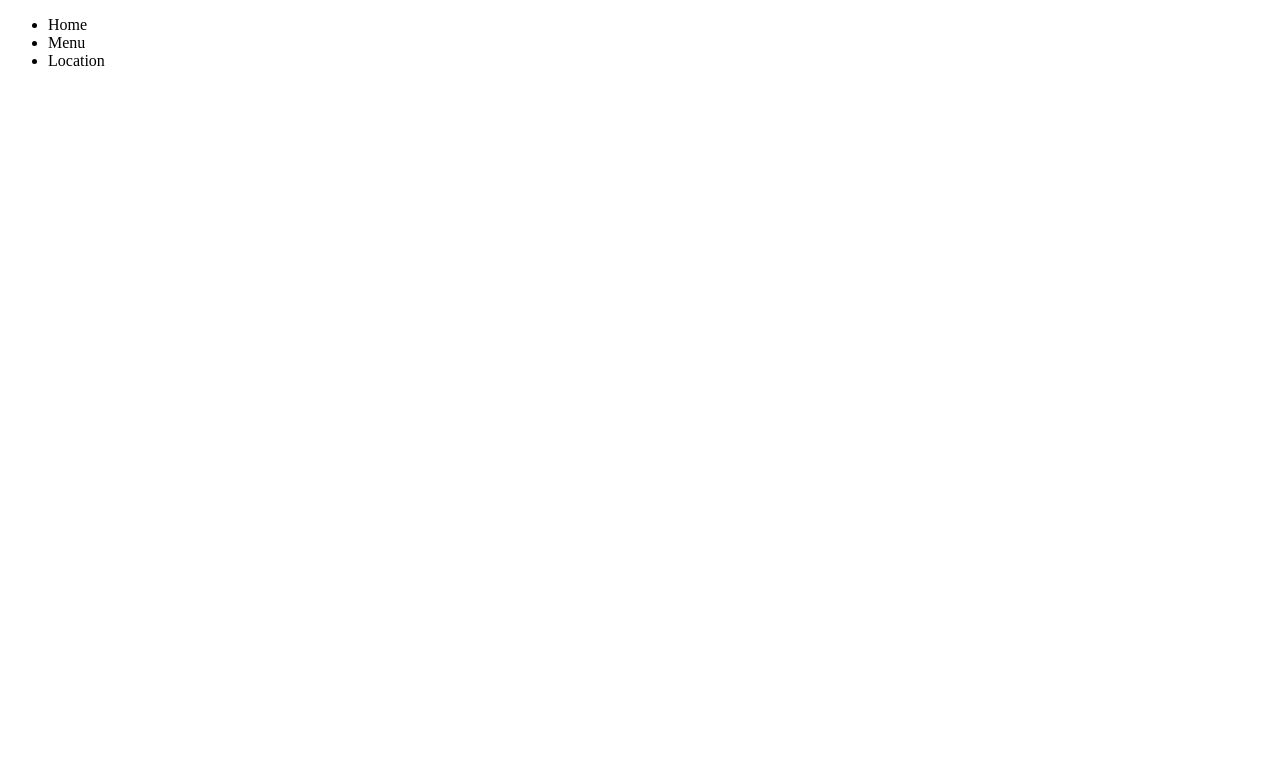
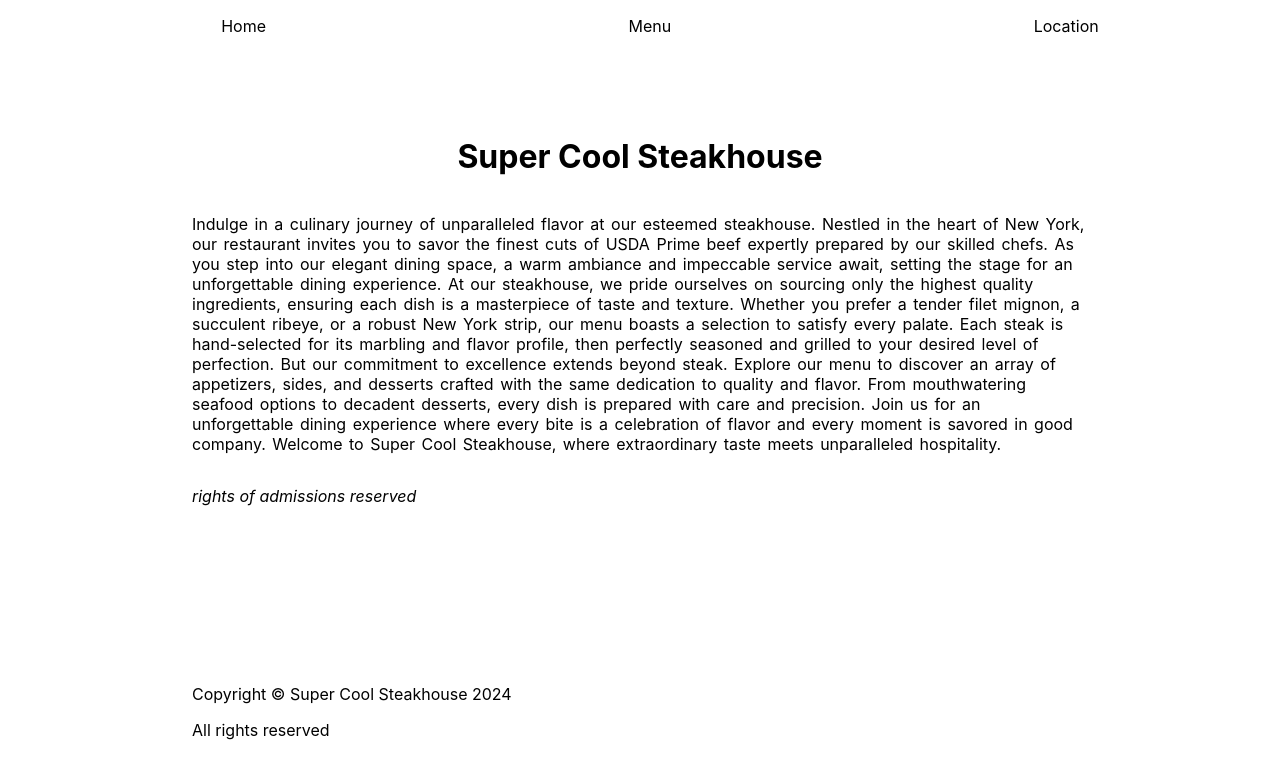
Before and after one commit to huzefazaheer/restaurant-page, a website built with webpack: page dist/index.html in a window 1280 px wide. Built offline with nearby package versions, Linux system fonts and the light colour scheme.

Commit message:
Added content and styling

```diff
--- a/dist/index.html
+++ b/dist/index.html
@@ -4,6 +4,7 @@
     <meta charset="UTF-8" />
     <meta name="viewport" content="width=device-width, initial-scale=1.0" />
     <script src="main.js"></script>
+    <link rel="stylesheet" href="style.css" />
     <title>Pure Beef Steaks</title>
   </head>
   <body>
@@ -16,6 +17,36 @@
         </ul>
       </nav>
     </header>
-    <div id="content"></div>
+    <div id="content">
+      <h1>Super Cool Steakhouse</h1>
+      <p class="info">
+        Indulge in a culinary journey of unparalleled flavor at our esteemed
+        steakhouse. Nestled in the heart of New York, our restaurant invites you
+        to savor the finest cuts of USDA Prime beef expertly prepared by our
+        skilled chefs. As you step into our elegant dining space, a warm
+        ambiance and impeccable service await, setting the stage for an
+        unforgettable dining experience. At our steakhouse, we pride ourselves
+        on sourcing only the highest quality ingredients, ensuring each dish is
+        a masterpiece of taste and texture. Whether you prefer a tender filet
+        mignon, a succulent ribeye, or a robust New York strip, our menu boasts
+        a selection to satisfy every palate. Each steak is hand-selected for its
+        marbling and flavor profile, then perfectly seasoned and grilled to your
+        desired level of perfection. But our commitment to excellence extends
+        beyond steak. Explore our menu to discover an array of appetizers,
+        sides, and desserts crafted with the same dedication to quality and
+        flavor. From mouthwatering seafood options to decadent desserts, every
+        dish is prepared with care and precision. Join us for an unforgettable
+        dining experience where every bite is a celebration of flavor and every
+        moment is savored in good company. Welcome to Super Cool Steakhouse,
+        where extraordinary taste meets unparalleled hospitality.
+      </p>
+
+      <p><em>rights of admissions reserved</em></p>
+
+      <footer>
+        <p>Copyright © Super Cool Steakhouse 2024</p>
+        <p>All rights reserved</p>
+      </footer>
+    </div>
   </body>
 </html>
--- /dev/null
+++ b/dist/style.css
@@ -0,0 +1,31 @@
+body {
+  margin: 0;
+  padding: 0;
+  font-family: "Inter", sans-serif;
+}
+
+ul {
+  display: flex;
+  justify-content: space-around;
+  align-items: center;
+  list-style-type: none;
+}
+
+#content {
+  padding: 4rem 15vw;
+  display: flex;
+  flex-direction: column;
+  height: 80vh;
+}
+
+h1 {
+  text-align: center;
+}
+
+p.info {
+  word-spacing: 2px;
+}
+
+footer {
+  margin-top: auto;
+}
```
